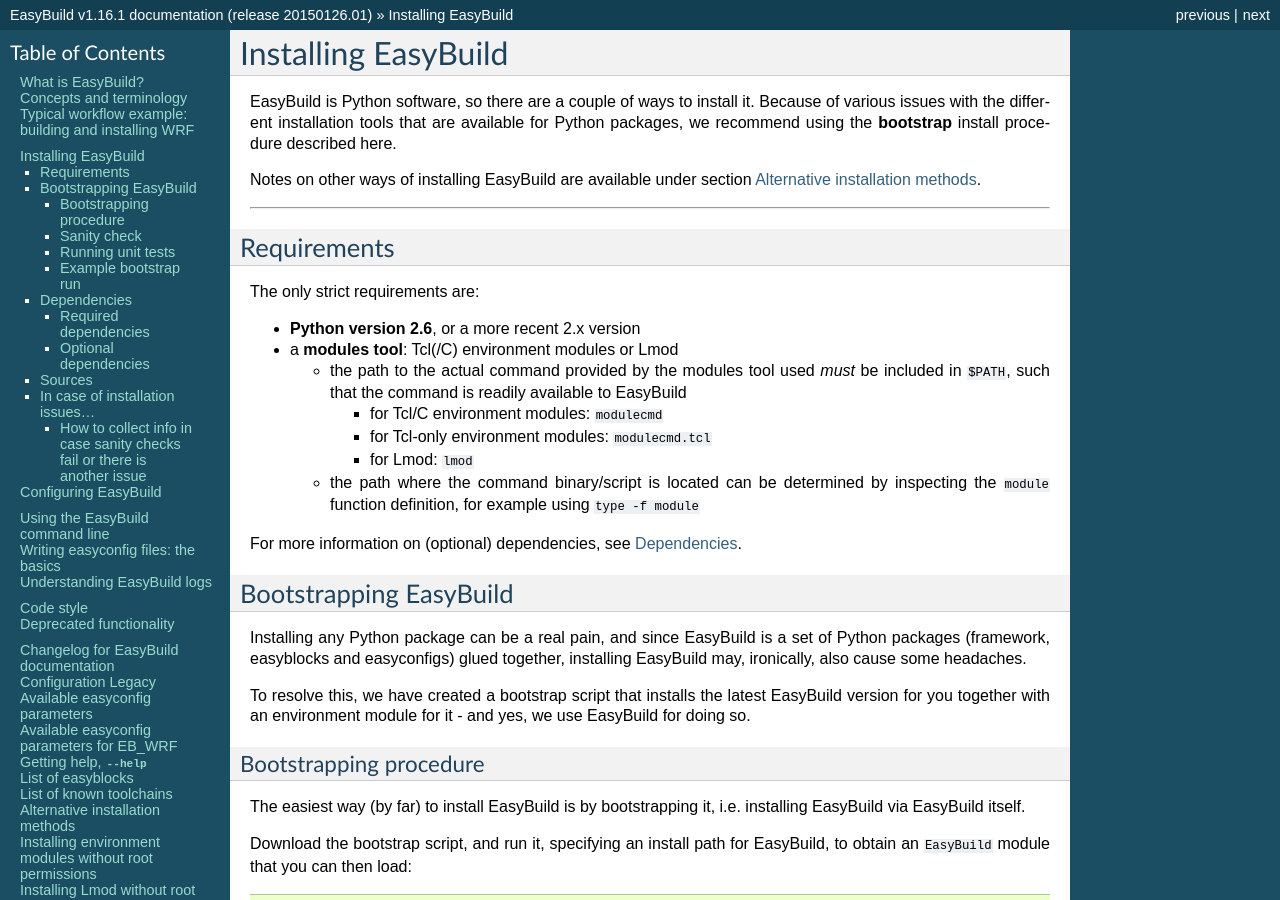
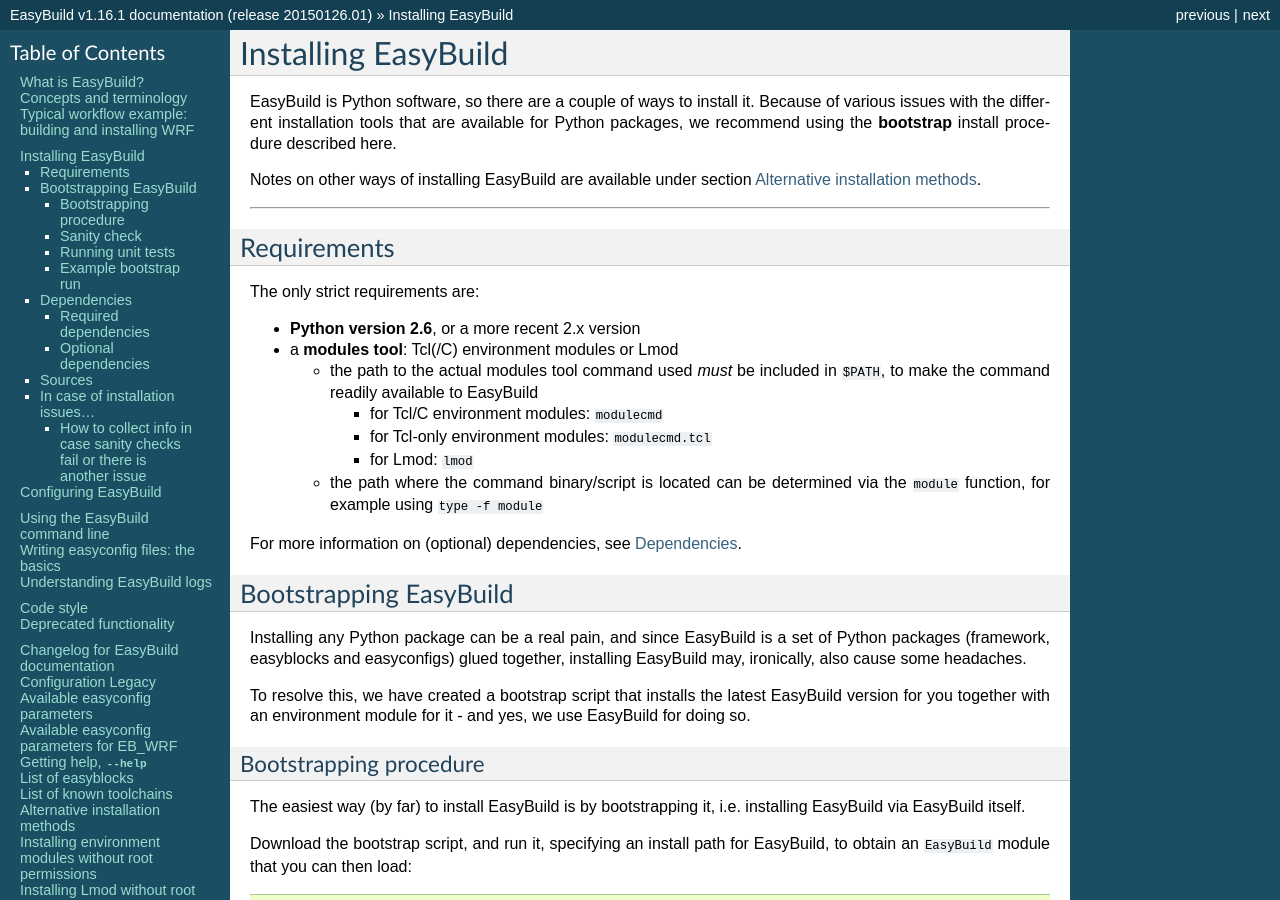
Before and after one commit to easybuilders/easybuild, a Sphinx documentation site: the page built from docs/Installation.rst, in a window 1280 px wide and 900 px high. Built offline with Sphinx 7.4.7, drawn with Linux system fonts in a browser that asks for light colours.

Commit message:
fix long lines

```diff
--- a/docs/Installation.rst
+++ b/docs/Installation.rst
@@ -21,14 +21,14 @@
 * **Python version 2.6**, or a more recent 2.x version
 * a **modules tool**: Tcl(/C) environment modules or Lmod
 
-  * the path to the actual command provided by the modules tool used *must* be included in ``$PATH``,
-    such that the command is readily available to EasyBuild
+  * the path to the actual modules tool command used *must* be included in ``$PATH``,
+    to make the command readily available to EasyBuild
 
     * for Tcl/C environment modules: ``modulecmd``
     * for Tcl-only environment modules: ``modulecmd.tcl``
     * for Lmod: ``lmod``
 
-  * the path where the command binary/script is located can be determined by inspecting the ``module`` function definition,
+  * the path where the command binary/script is located can be determined via the ``module`` function,
     for example using ``type -f module``
 
 For more information on (optional) dependencies, see :ref:`dependencies`.
--- a/docs/Installation_Alternative.rst
+++ b/docs/Installation_Alternative.rst
@@ -106,7 +106,7 @@
     pip install --install-option "--prefix=/tmp/$USER" easybuild-easyblocks
     pip install --install-option "--prefix=/tmp/$USER" easybuild-easyconfigs
 
-This is basically the exact same sequence of steps as they will be
+This is the exact same sequence of steps as they will be
 performed when running ``pip install --install-option "--prefix=/tmp/$USER" easybuild``.
 
 Installation from downloaded sources
```
